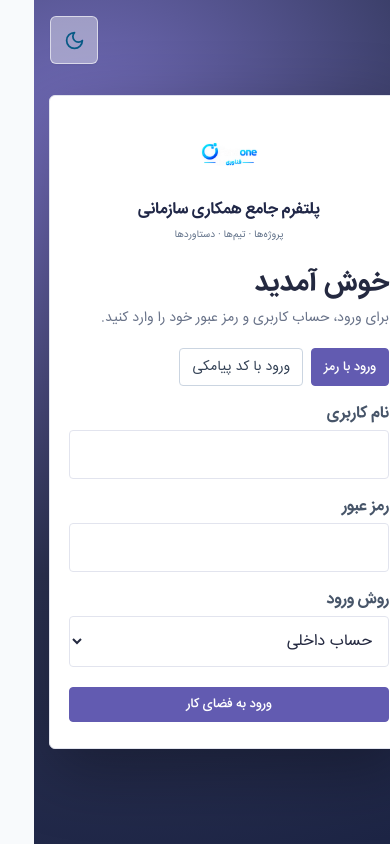
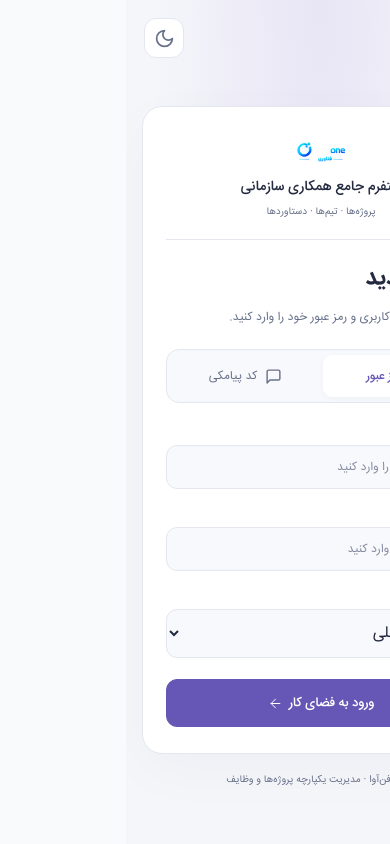
Before and after one commit to Emran-rme/TaskmanagmentFront, a React (Vite) app: page /login in a window 390 px wide. Built offline with nearby package versions, Linux system fonts and the light colour scheme.

Commit message:
Release 2026.11.02.8: minimal responsive login in light and dark themes

```diff
--- a/public/release.json
+++ b/public/release.json
@@ -1 +1 @@
-{"version":"2026.11.02.7","apiVersion":"2026.11.02.7","workflowEngine":"Elsa 3.9.0"}
+{"version":"2026.11.02.8","apiVersion":"2026.11.02.8","workflowEngine":"Elsa 3.9.0"}
--- a/src/index.css
+++ b/src/index.css
@@ -131,12 +131,6 @@ button, input, select, textarea { font: inherit; }
 .app-content th { padding: 13px; background: var(--page); color: var(--muted); font-size: 13px; }
 .app-content td { padding: 12px; border-top: 1px solid var(--line); font-size: 14px; }
 .app-content tbody tr:hover { background: var(--page); }
-.login-screen { background: radial-gradient(circle at 12% 18%,#7770c1,#2e3456 55%,#1c2444); padding: 24px 15px; }
-.login-card { max-width: 410px; padding: 30px; border-radius:6px; box-shadow: 0 20px 70px #0005; }
-.login-brand img { width: 62px; height: 62px; border-radius:6px; object-fit: contain; }
-.login-card h1 { margin: 5px 0 8px; font-size: 28px; color: var(--ink); }
-.login-card > p { margin-bottom: 20px; color: var(--muted); font-size: 14px; }
-.login-card label { font-size: 14px; }
 .app-mobile-nav { background: var(--surface); border-color: var(--line); border-radius:6px; }
 @media (min-width: 768px) and (max-width: 1050px) {
   .app-sidebar { width: 218px; }
@@ -154,8 +148,6 @@ button, input, select, textarea { font: inherit; }
   .ui-card { padding: 17px; border-radius:6px; }
   .ui-input { font-size: 16px; min-height: 49px; }
   .ui-button, .ui-secondary { min-height: 44px; font-size: 15px; }
-  .login-card { padding: 26px 19px; max-height: 94dvh; overflow-y: auto; }
-  .login-card label { font-size: 16px; }
   .app-mobile-nav { bottom: 0; left: 0; right: 0; border-radius: 0; padding-bottom: calc(12px + env(safe-area-inset-bottom)); }
 }
 
@@ -562,3 +554,58 @@ button, input, select, textarea, option, optgroup {
 
 .reference-nav-separator { border-top: 1px solid #ffffff24; margin: 8px 12px; }
 @media(max-width:767px) { .reference-nav-separator { border-top: 0; border-right: 1px solid #ffffff24; margin: 8px 6px; flex-shrink: 0; } }
+
+/* Login styles are scoped so shared forms and context selection keep their layout. */
+.login-screen {
+  --login-bg: #f5f6fa; --login-panel: #fff; --login-field: #f8f9fc;
+  --login-text: #242a40; --login-muted: #68718a; --login-line: #e4e7f0;
+  --login-accent: #6656b5;
+  position: relative; display: flex; flex-direction: column; align-items: center;
+  justify-content: center; min-height: 100vh; min-height: 100dvh;
+  padding: 24px 20px; background: var(--login-bg); color: var(--login-text);
+  background-image: radial-gradient(ellipse at 50% 0, #e8e5f5 0, transparent 62%);
+}
+.dark .login-screen {
+  --login-bg: #121724; --login-panel: #1b2233; --login-field: #161d2d;
+  --login-text: #eef0f8; --login-muted: #adb6cd; --login-line: #30394e;
+  --login-accent: #9f91ed;
+  background-image: radial-gradient(ellipse at 50% 0, #25283f 0, transparent 65%);
+}
+.login-theme { position: absolute; top: 20px; left: 24px; }
+.login-theme button { width: 40px; height: 40px; border-radius: 12px; border: 1px solid var(--login-line); background: var(--login-panel); color: var(--login-muted); box-shadow: none; }
+.ui-card.login-card {
+  width: 100%; max-width: 440px; padding: 28px; border: 1px solid var(--login-line);
+  border-radius: 24px; background: var(--login-panel); box-shadow: 0 16px 56px #18223d08;
+}
+.login-brand { display: flex; padding-bottom: 18px; margin-bottom: 20px; border-bottom: 1px solid var(--login-line); }
+.login-brand > div { gap: 7px; }
+.login-brand img { width: 112px; height: 36px; object-fit: contain; border-radius: 0; }
+.login-brand p:first-child { color: var(--login-text); font-size: 14px; font-weight: 500; }
+.login-brand p:last-child { color: var(--login-muted); font-size: 10px; margin-top: 5px; }
+.login-card h1.login-title { font-size: 24px; font-weight: 700; line-height: 1.7; margin: 0 0 6px; color: var(--login-text); }
+.login-card p.login-description { color: var(--login-muted); font-size: 12px; line-height: 2; margin: 0 0 20px; }
+.login-methods { display: grid; grid-template-columns: 1fr 1fr; gap: 4px; padding: 5px; margin-bottom: 20px; border: 1px solid var(--login-line); border-radius: 13px; background: var(--login-field); }
+.login-method { display: flex; align-items: center; justify-content: center; gap: 8px; min-height: 42px; border-radius: 9px; font-size: 12px; color: var(--login-muted); transition: color 150ms, background-color 150ms; }
+.login-method[aria-pressed=true] { background: var(--login-panel); color: var(--login-accent); box-shadow: 0 2px 6px #17233b0a; font-weight: 500; }
+.login-method:disabled { opacity: .6; cursor: wait; }
+.login-form { display: grid; gap: 16px; }
+.login-form > div.space-y-2 > :not([hidden]) ~ :not([hidden]) { margin-top: 6px; }
+.login-form label { color: var(--login-text); font-size: 12px; font-weight: 500; }
+.login-form .ui-input { min-height: 44px; border: 1px solid var(--login-line); border-radius: 11px; padding: 9px 13px; background: var(--login-field); color: var(--login-text); font-size: 14px; transition: border-color 150ms, box-shadow 150ms; }
+.login-form input::placeholder { color: var(--login-muted); opacity: .8; font-size: 12px; text-align: right; }
+.login-form .ui-input:focus { border-color: var(--login-accent); box-shadow: 0 0 0 3px #8d7ad31a; --tw-ring-color: transparent; }
+.login-form .login-submit { width: 100%; min-height: 48px; border-radius: 11px; margin-top: 5px; background: #6656b5; border-color: #6656b5; color: #fff; font-size: 13px; font-weight: 500; box-shadow: none; }
+.login-form .login-submit:hover { background: #57479f; border-color: #57479f; }
+.login-form .login-submit:disabled { opacity: .6; cursor: wait; }
+.login-method:focus-visible, .login-form button:focus-visible { outline: 2px solid var(--login-accent); outline-offset: 3px; }
+.login-footer { margin-top: 16px; text-align: center; color: var(--login-muted); font-size: 10px; line-height: 2; }
+.login-spinner { animation: login-spin 1s linear infinite; }
+@keyframes login-spin { to { transform: rotate(360deg); } }
+@media (prefers-reduced-motion: reduce) { .login-spinner { animation: none; } .login-method, .login-form .ui-input { transition: none; } }
+@media(max-width:480px) {
+  .login-screen { padding: 76px 16px 24px; }
+  .ui-card.login-card { padding: 26px 23px; border-radius: 20px; }
+  .login-theme { top: 18px; left: 18px; }
+  .login-form .ui-input { font-size: 16px; }
+  .login-card h1.login-title { font-size: 23px; }
+}
--- a/src/pages/Login.tsx
+++ b/src/pages/Login.tsx
@@ -6,6 +6,7 @@ import { api, useMutateMutation, signedIn, errorText } from "../store";
 import { Card, Field, input, button, ErrorBox } from "../components/ui";
 import ThemeToggle from "../components/ThemeToggle";
 import Brand from "../components/Brand";
+import { ArrowLeft, KeyRound, MessageSquare, LoaderCircle } from "lucide-react";
 export default function Login() {
   const demo = import.meta.env.VITE_DEMO_MODE === "true";
   const [login, { isLoading }] = useMutateMutation(),
@@ -51,25 +52,25 @@ export default function Login() {
   const dispatch = useDispatch(),
     navigate = useNavigate();
   return (
-    <div className="login-screen relative flex min-h-screen items-center justify-center bg-gradient-to-br from-[#e4f5ff] dark:from-[#081426] via-[#f2f7ff] dark:via-slate-900 to-[#dceaff] dark:to-slate-950 p-4 pt-24 font-sans sm:pt-4">
-      <div className="absolute left-4 top-4">
+    <div className="login-screen">
+      <div className="login-theme">
         <ThemeToggle />
       </div>
-      <Card className="login-card w-full max-w-md">
-        <div className="login-brand mb-6 flex">
+      <Card className="login-card">
+        <div className="login-brand">
           <Brand large />
         </div>
-        <h1 className="mb-3 text-2xl font-bold text-navy dark:text-sky-50">
+        <h1 className="login-title">
           خوش آمدید
         </h1>
-        <p className="mb-8 text-sm text-slate-400">
+        <p className="login-description">
           {mode === "sms"
             ? "ورود به حساب داخلی با نام کاربری یا شماره موبایل ثبت‌شده و کد پیامکی."
             : "برای ورود، حساب کاربری و رمز عبور خود را وارد کنید."}
         </p>
         {!demo && (
           <div
-            className="mb-5 flex gap-2"
+            className="login-methods"
             role="group"
             aria-label="روش احراز هویت"
           >
@@ -79,24 +80,21 @@ export default function Login() {
                 key={value}
                 aria-pressed={mode === value}
                 disabled={isLoading}
-                className={
-                  mode === value
-                    ? button
-                    : "rounded-lg border border-slate-300 px-3 py-2 text-sm dark:border-slate-600"
-                }
+                className="login-method"
                 onClick={() => {
                   setMode(value);
                   setChallenge(null);
                   setError("");
                 }}
               >
-                {value === "sms" ? "ورود با کد پیامکی" : "ورود با رمز"}
+                {value === "sms" ? <MessageSquare size={17} aria-hidden="true" /> : <KeyRound size={17} aria-hidden="true" />}
+                {value === "sms" ? "کد پیامکی" : "رمز عبور"}
               </button>
             ))}
           </div>
         )}
         <form
-          className="space-y-5"
+          className="login-form"
           onSubmit={async (e) => {
             e.preventDefault();
             setError("");
@@ -136,6 +134,10 @@ export default function Login() {
                 <input
                   className={input}
                   name="username"
+                  dir="ltr"
+                  autoCapitalize="none"
+                  spellCheck={false}
+                  placeholder="نام کاربری خود را وارد کنید"
                   defaultValue={demo ? "admin" : ""}
                   autoComplete="username"
                   required
@@ -146,6 +148,8 @@ export default function Login() {
                   className={input}
                   name="password"
                   type="password"
+                  dir="ltr"
+                  placeholder="رمز عبور خود را وارد کنید"
                   defaultValue={demo ? "1234" : ""}
                   autoComplete="current-password"
                   required
@@ -222,6 +226,8 @@ export default function Login() {
                 value={identifier}
                 onChange={(e) => setIdentifier(e.target.value)}
                 name="identifier"
+                dir="ltr"
+                placeholder="نام کاربری یا 09123456789"
                 autoComplete="username"
                 maxLength={200}
                 required
@@ -233,11 +239,14 @@ export default function Login() {
             disabled={
               isLoading || (mode === "sms" && !!challenge && remaining === 0)
             }
-            className={button + " w-full"}
+            className={button + " login-submit"}
+            aria-busy={isLoading}
           >
-            {mode === "sms" && !challenge
+            {isLoading ? <LoaderCircle size={18} className="login-spinner" aria-hidden="true" /> : null}
+            {isLoading ? "در حال بررسی…" : mode === "sms" && !challenge
               ? "دریافت کد ورود"
               : "ورود به فضای کار"}
+            {!isLoading && <ArrowLeft size={18} aria-hidden="true" />}
           </button>
         </form>
         {demo && (
@@ -254,6 +263,7 @@ export default function Login() {
           </div>
         )}
       </Card>
+      <p className="login-footer">همراه فن‌آوا · مدیریت یکپارچه پروژه‌ها و وظایف</p>
     </div>
   );
 }
```
